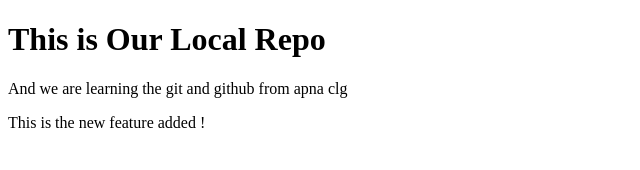
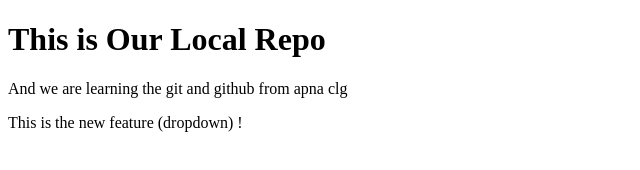
Before and after one commit to Ashwini202213/localrepo, a plain HTML site: page index.html in a window 1280 px wide. Shown: the full height of the page, 0-640 px from the left. Drawn offline with Linux system fonts and the light colour scheme.

```diff
--- a/index.html
+++ b/index.html
@@ -9,6 +9,6 @@
 <body>
     <h1>This is Our Local Repo</h1>
     <p>And we are learning the git and github from apna clg </p>
-    <p>This is the new feature added !</p>
+    <p>This is the new feature (dropdown) !</p>
 </body>
 </html>
```
